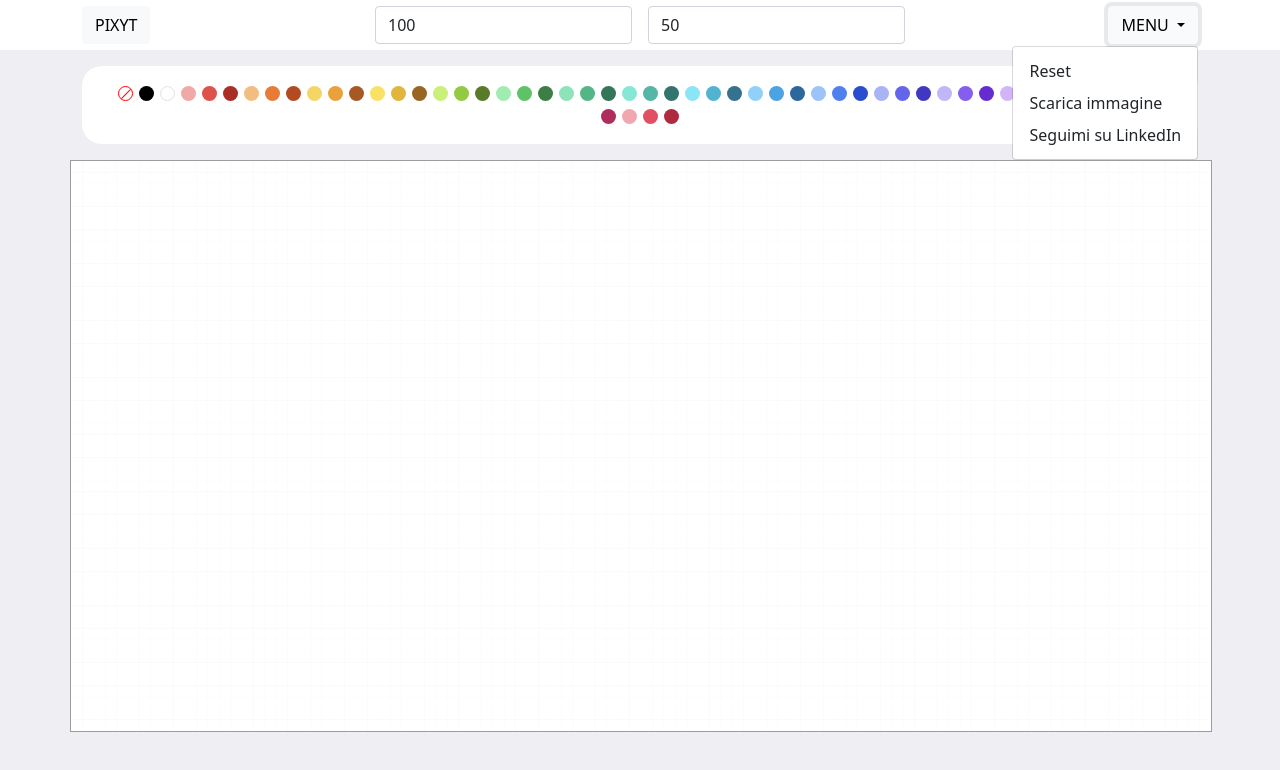
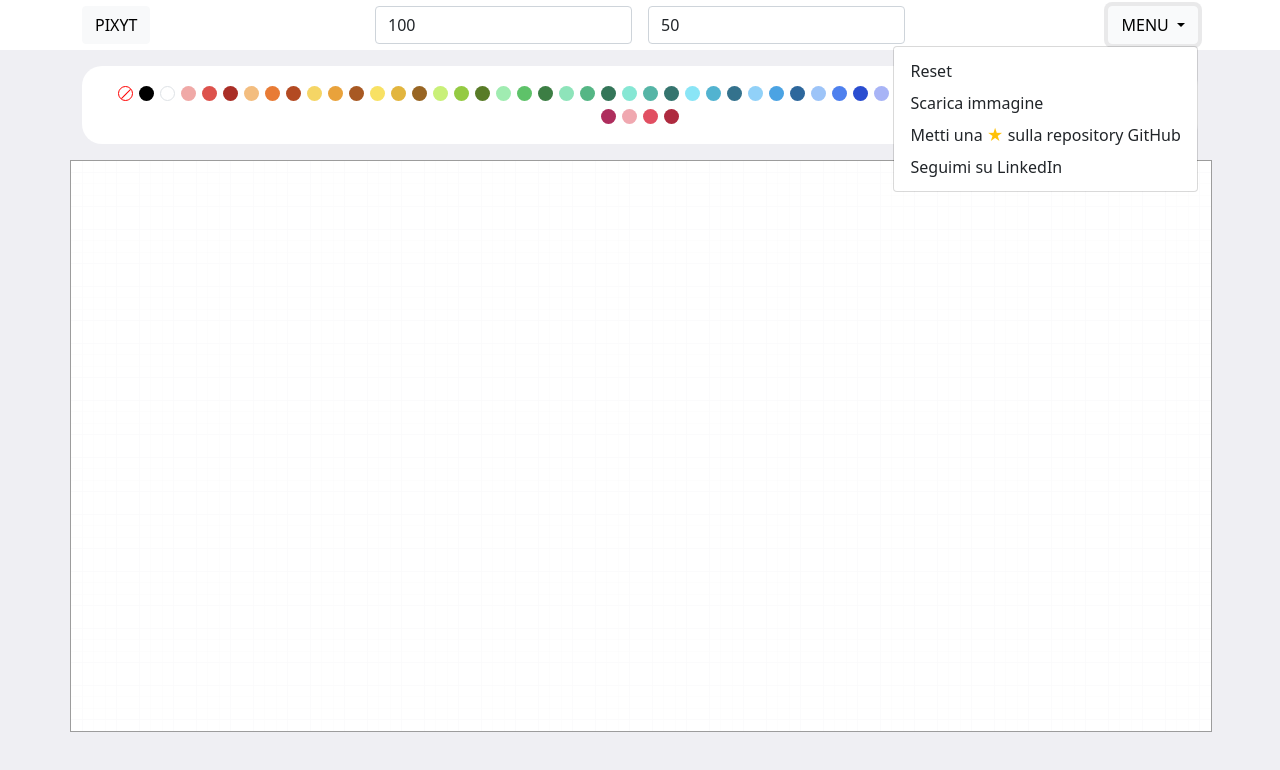
Before and after one commit to katy01101011/pixit, a plain HTML site: page index.html in a window 1280 px wide. Both pictures are taken after a click on the button "MENU". Drawn offline with nearby package versions, Linux system fonts and the light colour scheme.

Commit message:
add: star

```diff
--- a/index.html
+++ b/index.html
@@ -34,6 +34,7 @@
                     <ul class="dropdown-menu" aria-labelledby="dropdownMenuButton1">
                       <li onclick="resetDisegno()"><a class="dropdown-item">Reset</a></li>
                       <li onclick="scaricaDisegno()"><a class="dropdown-item">Scarica immagine</a></li>
+                      <li><a class="dropdown-item" href="https://github.com/katy01101011/pixit">Metti una <span class="text-warning">&starf;</span> sulla repository GitHub</a></li>
                       <li><a class="dropdown-item" href="https://www.linkedin.com/in/karolina-tymoszuk/">Seguimi su LinkedIn</a></li>
                     </ul>
                 </div>
```
